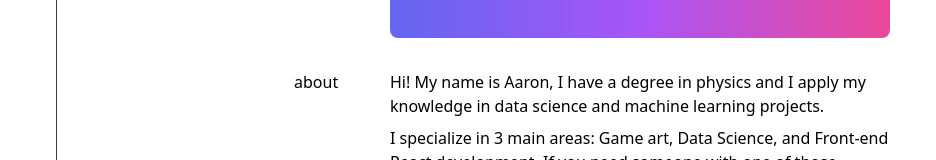
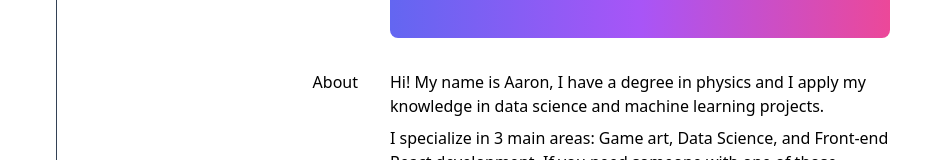
Before and after one commit to iaaron-xyz/iaaron-xyz.github.io, a React (Vite) app: page /about in a window 1280 px wide. Shown: the part 534-694 px from the top of the page, without its empty margins (0-936 px from the left). Built offline with nearby package versions, Linux system fonts and the light colour scheme.

Commit message:
fix side-title positions

```diff
--- a/src/components/AboutPage.jsx
+++ b/src/components/AboutPage.jsx
@@ -23,7 +23,7 @@ const AboutPhoto = () => {
 const AboutMeIntro = () => {
   return (
     <>
-      <Sections title={"about"} content={<AboutMeIntroContent />} />
+      <Sections title={"About"} content={<AboutMeIntroContent />} />
     </>
   );
 };
--- a/src/components/Sections.jsx
+++ b/src/components/Sections.jsx
@@ -1,7 +1,9 @@
 const Sections = ({ title, content }) => {
   return (
     <section className='relative my-8'>
-      <h3 className='absolute -left-24 dark:text-slate-400'>{title}</h3>
+      <div className='absolute -left-44 w-36'>
+        <h3 className='dark:text-slate-400 text-right'>{title}</h3>
+      </div>
       <div className='text-left'>{content}</div>
     </section>
   );
```
